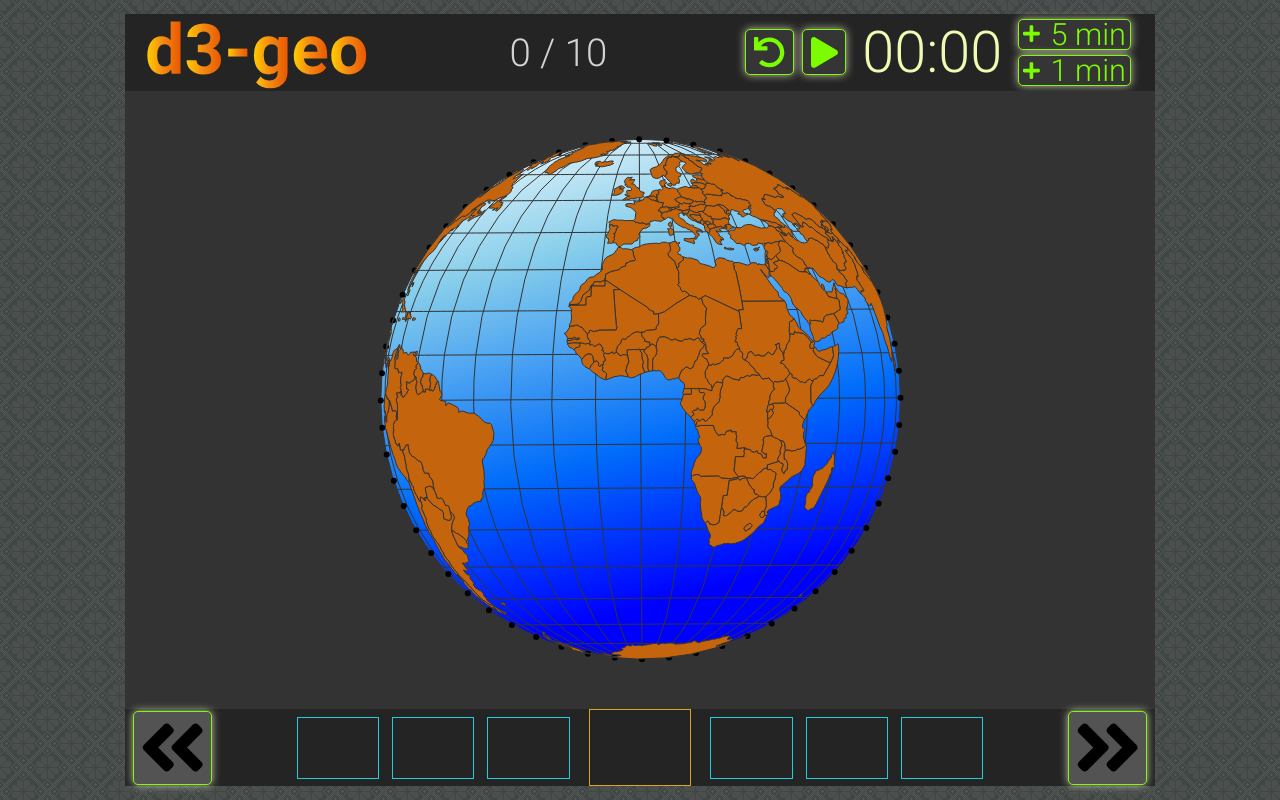
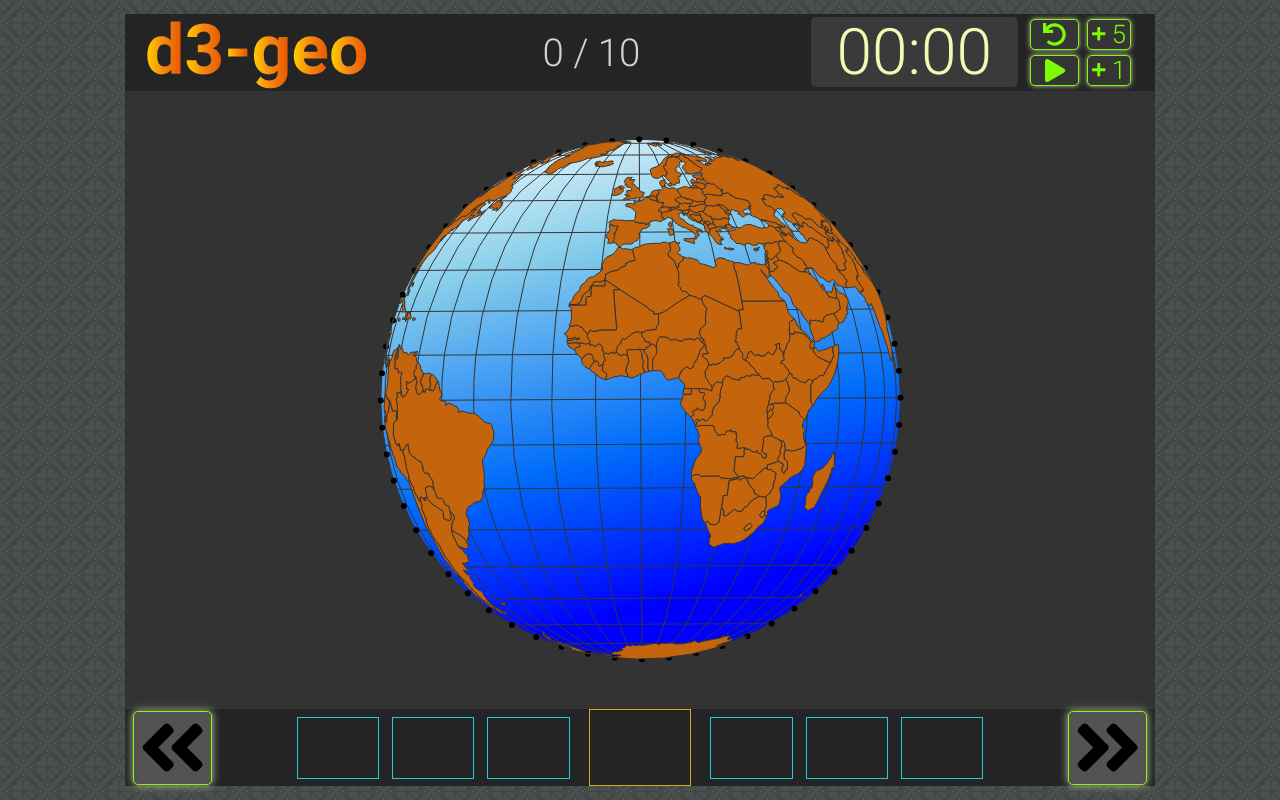
Before and after one commit to M-garrigan/d3-geo-meetup, a React (Create React App) app: page / in a window 1280 px wide. Built offline with nearby package versions, Linux system fonts and the light colour scheme.

Commit message:
Moved the play and reset buttons to the right of time display

```diff
--- a/src/components/TopControl.js
+++ b/src/components/TopControl.js
@@ -101,6 +101,12 @@ export default props => {
 
       <div className="topcontrol-timer-wrapper">
 
+        <div className={isTimeNegative ? "topcontrol-time-display-negative" : "topcontrol-time-display"}>
+          <p>{formatTime(time)}</p>
+        </div>
+
+        <div className="topcontrol-play-reset-wrapper">
+
           <div
             className="topcontrol-button topcontrol-reset-button"
             onClick={() => {
@@ -112,9 +118,9 @@ export default props => {
           >
             <svg
               className="svg-button svg-reset-button"
-            height={props.height * 0.4}
+              height={props.height * 0.3}
               viewBox="0 0 512 512"
-            width={props.height * 0.4}
+              width={props.height * 0.3}
             >
               <path
                 d="M212.333 224.333H12c-6.627 0-12-5.373-12-12V12C0 5.373 5.373 0 12 0h48c6.627 0 12 5.373 12 12v78.112C117.773 39.279 184.26 7.47 258.175 8.007c136.906.994 246.448 111.623 246.157 248.532C504.041 393.258 393.12 504 256.333 504c-64.089 0-122.496-24.313-166.51-64.215-5.099-4.622-5.334-12.554-.467-17.42l33.967-33.967c4.474-4.474 11.662-4.717 16.401-.525C170.76 415.336 211.58 432 256.333 432c97.268 0 176-78.716 176-176 0-97.267-78.716-176-176-176-58.496 0-110.28 28.476-142.274 72.333h98.274c6.627 0 12 5.373 12 12v48c0 6.627-5.373 12-12 12z"
@@ -135,9 +141,9 @@ export default props => {
               >
                 <svg
                   className="svg-button svg-play-button"
-                  height={props.height * 0.4}
+                  height={props.height * 0.3}
                   viewBox="0 0 512 512"
-                  width={props.height * 0.4}
+                  width={props.height * 0.3}
                 >
                   <path
                     d="M424.4 214.7L72.4 6.6C43.8-10.3 0 6.1 0 47.9V464c0 37.5 40.7 60.1 72.4 41.3l352-208c31.4-18.5 31.5-64.1 0-82.6z"
@@ -155,9 +161,9 @@ export default props => {
               >
                 <svg
                   className="svg-button svg-pause-button"
-                  height={props.height * 0.4}
+                  height={props.height * 0.3}
                   viewBox="0 0 512 512"
-                  width={props.height * 0.4}
+                  width={props.height * 0.3}
                 >
                   <path
                     d="M144 479H48c-26.5 0-48-21.5-48-48V79c0-26.5 21.5-48 48-48h96c26.5 0 48 21.5 48 48v352c0 26.5-21.5 48-48 48zm304-48V79c0-26.5-21.5-48-48-48h-96c-26.5 0-48 21.5-48 48v352c0 26.5 21.5 48 48 48h96c26.5 0 48-21.5 48-48z"
@@ -167,8 +173,6 @@ export default props => {
               )
           }
 
-        <div className={isTimeNegative ? "topcontrol-time-display-negative" : "topcontrol-time-display"}>
-          <p>{formatTime(time)}</p>
         </div>
 
         <div className="topcontrol-add-time-wrapper">
@@ -178,15 +182,15 @@ export default props => {
           >
             <svg
               className="svg-button svg-pause-button"
-              height={props.height * 0.25}
+              height={props.height * 0.2}
               viewBox="0 0 512 512"
-              width={props.height * 0.25}
+              width={props.height * 0.2}
             >
               <path
                 d="M416 208H272V64c0-17.67-14.33-32-32-32h-32c-17.67 0-32 14.33-32 32v144H32c-17.67 0-32 14.33-32 32v32c0 17.67 14.33 32 32 32h144v144c0 17.67 14.33 32 32 32h32c17.67 0 32-14.33 32-32V304h144c17.67 0 32-14.33 32-32v-32c0-17.67-14.33-32-32-32z"
               />
             </svg>
-            <span>5 min</span>
+            <span>5</span>
           </div>
           <div
             className="topcontrol-add-time-button topcontrol-add-time-1"
@@ -194,20 +198,19 @@ export default props => {
           >
             <svg
               className="svg-button svg-pause-button"
-              height={props.height * 0.25}
+              height={props.height * 0.2}
               viewBox="0 0 512 512"
-              width={props.height * 0.25}
+              width={props.height * 0.2}
             >
               <path
                 d="M416 208H272V64c0-17.67-14.33-32-32-32h-32c-17.67 0-32 14.33-32 32v144H32c-17.67 0-32 14.33-32 32v32c0 17.67 14.33 32 32 32h144v144c0 17.67 14.33 32 32 32h32c17.67 0 32-14.33 32-32V304h144c17.67 0 32-14.33 32-32v-32c0-17.67-14.33-32-32-32z"
               />
             </svg>
-            <span>1 min</span>
+            <span>1</span>
           </div>
         </div>
 
       </div>
-
     </div>
   );
 };
--- a/src/styles/TopControl.css
+++ b/src/styles/TopControl.css
@@ -25,54 +25,66 @@
   height: 100%;
   margin-right: 1rem;
 }
+
+.topcontrol-time-display {
+  align-items: center;
+  background: #3a3a3a;
+  border: none;
+  border-radius: 5px;
+  color: rgb(236, 252, 178);
+  display: flex;
+  font-size: 5vw;
+  height: 90%;
+  margin-right: 1vw;
+  padding: 0 2vw;
+}
+.topcontrol-time-display-negative {
+  align-items: center;
+  background: #3a3a3a;
+  border: none;
+  border-radius: 5px;
+  color: rgb(248, 183, 174);
+  display: flex;
+  font-size: 5vw;
+  height: 100%;
+  margin-right: 1vw;
+  padding: 0 2vw;
+}
+
+.topcontrol-play-reset-wrapper {
+  display: flex;
+  flex-direction: column;
+  height: 100%;
+  justify-content: space-evenly;
+}
+
 .topcontrol-button {
   align-items: center;
   background: #353535;
   border: 1px solid lawngreen;
   border-radius: 5px;
-  box-shadow: 0px 0px 8px 0px rgba(245, 244, 209, 0.75);
+  box-shadow: 0px 0px 5px 0px rgba(245, 244, 209, 0.75);
   cursor: pointer;
   display: flex;
-  height: 60%;
+  height: 40%;
   justify-content: center;
-  padding: 8px;
 }
 
 .svg-button {
   fill: lawngreen;
 }
 
+.topcontrol-reset-button {
+  padding: 2px 12px 2px 12px;
+}
 .topcontrol-play-button {
-  margin: 0 8px;
-  padding: 8px 4px 8px 8px;
+  padding: 2px 8px 2px 12px;
 }
 .topcontrol-pause-button {
-  margin: 0 8px;
-  padding: 8px 4px 8px 8px;
+  padding: 2px 8px 2px 12px;
 }
 
-.topcontrol-time-display {
-  align-items: center;
-  background: #242424;
-  border: none;
-  border-radius: 5px;
-  color: rgb(236, 252, 178);
-  display: flex;
-  font-size: 4.5vw;
-  height: 80%;
-  padding: 0 8px;
-}
-.topcontrol-time-display-negative {
-  align-items: center;
-  background: #242424;
-  border: none;
-  border-radius: 5px;
-  color: rgb(248, 183, 174);
-  display: flex;
-  font-size: 4.5vw;
-  height: 80%;
-  padding: 0 8px;
-}
+
 
 .topcontrol-add-time-wrapper {
   display: flex;
@@ -86,7 +98,7 @@
   background: #353535;
   border: 1px solid lawngreen;
   border-radius: 5px;
-  box-shadow: 0px 0px 8px 0px rgba(245, 244, 209, 0.75);
+  box-shadow: 0px 0px 5px 0px rgba(245, 244, 209, 0.75);
   cursor: pointer;
   display: flex;
   height: 40%;
@@ -96,6 +108,6 @@
 }
 .topcontrol-add-time-button span{
   color: lawngreen;
-  font-size: 2.4vw;
-  margin-left: 8px;
+  font-size: 2vw;
+  margin-left: 4px;
 }
```
Lines whose indentation alone changed are shown as unchanged.
